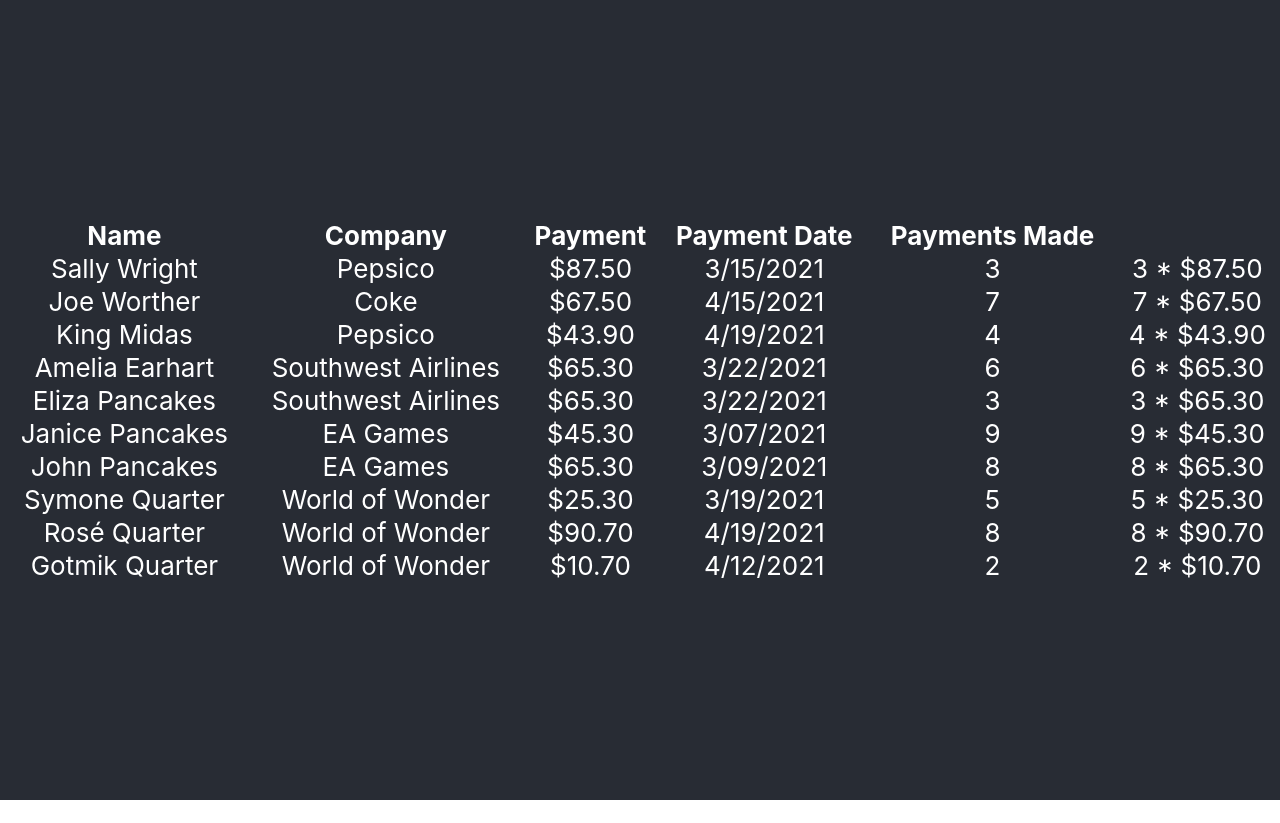
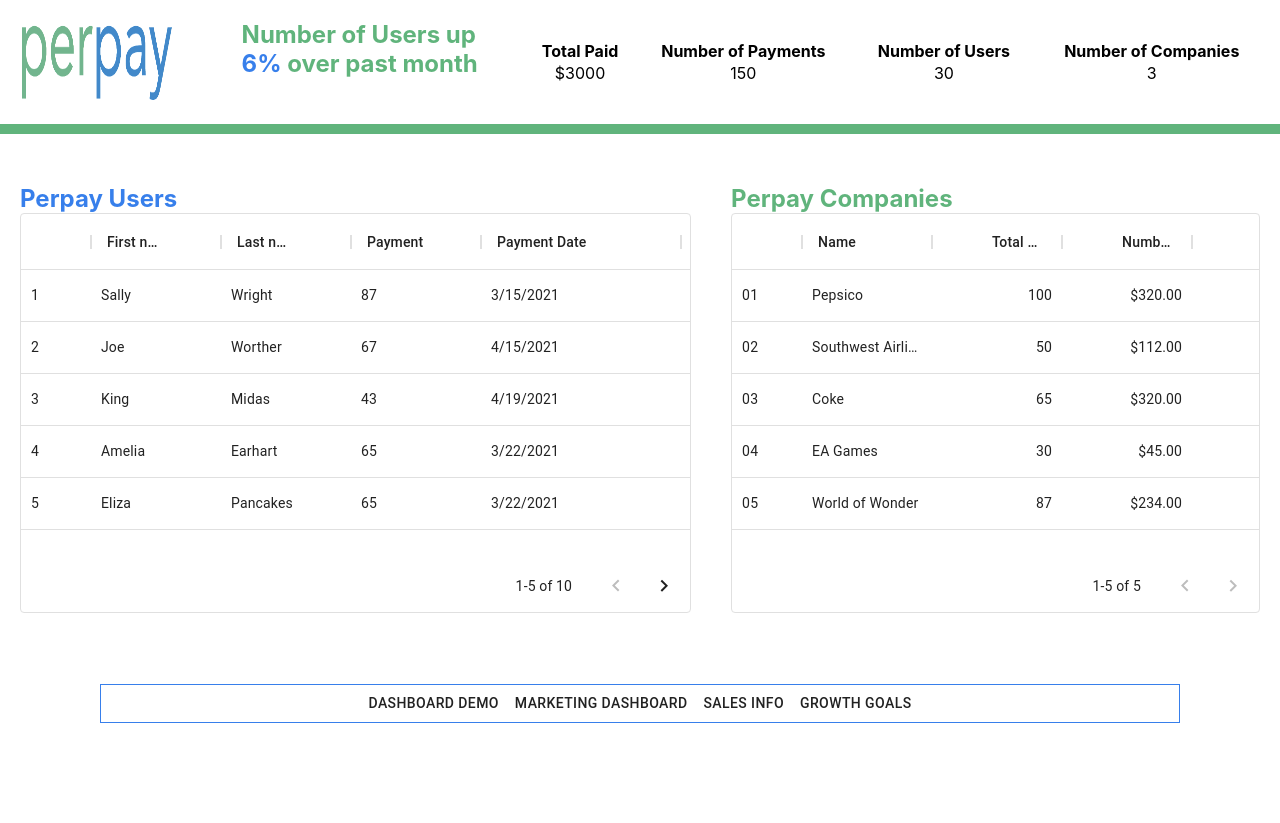
Before and after one commit to sarahp/enterprise-dashboard, a React (Create React App) app: page / in a window 1280 px wide. Before the commit the page ends 800 px from the top, so only its background shows below. Built offline with nearby package versions, Linux system fonts and the light colour scheme.

Commit message:
Getting the datagrid tables working, styling and layout.

```diff
--- a/src/App.css
+++ b/src/App.css
@@ -1,38 +1,71 @@
-.App {
-  text-align: center;
+/* Brand colors
+   Blue #377FEB;
+   Green #60B47C;
+ */
+
+
+header {
+  border-bottom: 10px solid #60B47C;
+  margin-bottom: 50px;
+  display: inline-flex;
 }
 
-.App-logo {
-  height: 40vmin;
-  pointer-events: none;
+img.logo {
+  width: 12%;
+  margin: 20px;
 }
 
-@media (prefers-reduced-motion: no-preference) {
-  .App-logo {
-    animation: App-logo-spin infinite 20s linear;
-  }
+header h2 {
+  margin-left: 3rem;
+  color: #60B47C;
 }
 
-.App-header {
-  background-color: #282c34;
-  min-height: 100vh;
-  display: flex;
-  flex-direction: column;
-  align-items: center;
-  justify-content: center;
-  font-size: calc(10px + 2vmin);
-  color: white;
+header h2 span {
+  color: #377FEB;
 }
 
-.App-link {
-  color: #61dafb;
+/* Styles for Heads Up Display of data*/
+
+.MuiTable-root {
+  text-align: center;
+  margin: 40px 10px;
 }
 
-@keyframes App-logo-spin {
-  from {
-    transform: rotate(0deg);
-  }
-  to {
-    transform: rotate(360deg);
-  }
+
+/* Main Tables Styles */
+
+.main-tables {
+  display: flex;
 }
+
+.main-tables h2 {
+  margin: 0 20px;
+}
+
+.company-table h2 {
+  color: #60B47C;
+}
+
+.company-table .MultiDataGrid-root {
+  border: 2px solid #377FEB;
+}
+
+.customer-table h2 {
+  color: #377FEB;
+}
+
+.MuiTable-root.user-info,
+.MuiTable-root.company-info {
+  border: solid 2px #377FEB;
+}
+
+.MuiDataGrid-root {
+  margin: 0 20px;
+  border: 2px solid #60B47C;
+}
+
+footer {
+  text-align: center;
+  margin: 100px;
+  border: solid 1px #377FEB;
+}
--- a/src/App.js
+++ b/src/App.js
@@ -1,12 +1,58 @@
 import './App.css';
-import CustomerTable from './Table.js';
+import AllTables from './Table.js';
 import React from "react";
+import {Table, TableBody, TableRow, Typography, Link, Button} from "@material-ui/core";
+import Logo from "./images/logo.png";
 
-function App() {
 
-  return (
+const App = () => {
+
+
+    return (
     <div className="App">
-        <CustomerTable />
+        <header>
+            <img className="logo" src={Logo} alt="Logo, green and blue letters spell perpay." />
+            <h2>Number of Users up <span>6%</span> over past month</h2>
+            <Table className="heads-up">
+                <TableBody>
+                    <TableRow>
+                        <th>Total Paid</th>
+                        <th>Number of Payments</th>
+                        <th>Number of Users</th>
+                        <th>Number of Companies</th>
+                    </TableRow>
+                    <TableRow>
+                        <td>$3000</td>
+                        <td>150</td>
+                        <td>30</td>
+                        <td>3</td>
+                    </TableRow>
+                </TableBody>
+            </Table>
+        </header>
+
+
+
+        <AllTables />
+
+        <footer>
+            <Typography className="footer-menu">
+                <Button href="#">
+                    Dashboard Demo
+                </Button>
+                <Button href="#">
+                    Marketing Dashboard
+                </Button>
+                <Button href="#">
+                    Sales Info
+                </Button>
+                <Button href="#">
+                    Growth Goals
+                </Button>
+
+            </Typography>
+        </footer>
+
 
     </div>
   );
--- /dev/null
+++ b/src/CompanyTable.js
@@ -0,0 +1,41 @@
+import * as React from 'react';
+import { DataGrid } from '@material-ui/data-grid';
+import CustomerData from "./data";
+
+
+const currencyFormatter = new Intl.NumberFormat('en-US', {
+    style: 'currency',
+    currency: 'USD',
+});
+
+const usdPrice = {
+    type: 'number',
+    width: 130,
+    valueFormatter: ({ value }) => currencyFormatter.format(Number(value)),
+    cellClassName: 'font-tabular-nums',
+};
+
+
+const columns = [
+    { field: 'id', headerName: 'ID', width: 70 },
+    { field: 'name', headerName: 'Name', width: 130 },
+    { field: 'total_users', headerName: 'Total Users', type: 'number', width: 130},
+    { field: 'number_payments', headerName: 'Number of Payments', type: 'number', width: 200, ...usdPrice},
+];
+
+
+
+export default function CompanyTable() {
+    return (
+        <div className='company-table' style={{ height: 400, width: '80%' }}>
+            <h2>Perpay Companies</h2>
+            <DataGrid
+                // getRowId={(row) => CustomerData.users.map(customer => customer.id)}
+                rows={CustomerData.company.map(company => {
+                    return {id: company.number, name: company.name, total_users: company.total_users, number_payments: company.total_payments}
+                    },
+                    )} columns={columns} autoPageSize={true} />
+
+        </div>
+    );
+}
--- /dev/null
+++ b/src/CustomerTable.js
@@ -0,0 +1,43 @@
+import * as React from 'react';
+import { DataGrid } from '@material-ui/data-grid';
+import CustomerData from "./data";
+
+const currencyFormatter = new Intl.NumberFormat('en-US', {
+    style: 'currency',
+    currency: 'USD',
+});
+
+const usdPrice = {
+    type: 'number',
+    width: 130,
+    valueFormatter: ({ value }) => currencyFormatter.format(Number(value)),
+    cellClassName: 'font-tabular-nums',
+};
+
+
+const columns = [
+    { field: 'id', headerName: 'ID', width: 70 },
+    { field: 'firstName', headerName: 'First name', width: 130 },
+    { field: 'lastName', headerName: 'Last name', width: 130 },
+    { field: 'payment', headerName: 'Payment', type: 'money', width: 130},
+    { field: 'payment_date', headerName: 'Payment Date', type: 'date', width: 200},
+    { field: 'payment_total', headerName: 'Payment Total', type: 'money', width: 200, ...usdPrice}
+];
+
+
+
+export default function CustomerTable() {
+    return (
+        <div className='customer-table' style={{ height: 400, width: '100%' }}>
+            <h2>Perpay Users</h2>
+            <DataGrid
+                // getRowId={(row) => CustomerData.users.map(customer => customer.id)}
+                rows={CustomerData.users.map(customer => {
+                    return {id: customer.id, firstName: customer.firstName, lastName: customer.lastName,
+                        payment: customer.payment.amount, payment_date: customer.payment.payment_date, payment_total: customer.payment.amount * customer.payment.number_made}
+                    },
+                    )} columns={columns} autoPageSize={true} />
+
+        </div>
+    );
+}
--- a/src/Table.js
+++ b/src/Table.js
@@ -1,45 +1,32 @@
 import React from 'react';
 import CustomerData from "./data";
-import Table from "@material-ui/core/Table";
+import {Table, TableRow, TableBody, TableHead} from "@material-ui/core";
+import CustomerTable from "./CustomerTable"
+import CompanyTable from "./CompanyTable";
+
+const AllTables = () => {
+
+    //TODO Total the number of payments, you'll need to wrap it in a function without it affecting the other placements.
+    //TODO setup company calculations to come from the user data and vice versa.
 
 
-const CustomerTable = () => {
 
-    //TODO Create a table showing Company, Users by company, # of payments, $ total, # of users/employees
-    //TODO Add a Filter to the table
-    //TODO add a sort to each column
-    //TODO Total the number of payments, you'll need to wrap it in a function. You also need to figure out how to get the data into a function outside of the table.
+
 
 
     return (
+        <>
+    <main className="main-tables">
+        <CustomerTable />
 
-    <main className="App-header">
-        <Table>
-            <thead>
-            <th>Name</th>
-            <th>Company</th>
-            <th>Payment</th>
-            <th>Payment Date</th>
-            <th>Payments Made</th>
-            </thead>
-        {CustomerData.users.map((customer, index) => (
-            <tbody key={index}>
-            <tr>
-                <td>{customer.firstName} {customer.lastName}</td>
-                <td>{customer.company.name}</td>
-                <td>{customer.payment.amount}</td>
-                <td>{customer.payment.payment_date}</td>
-                <td>{customer.payment.number_made}</td>
-                <td>{customer.payment.number_made} * {customer.payment.amount}</td>
-            </tr>
-            </tbody>
-        ))
-        }
-        </Table>
+        <CompanyTable />
+
 
     </main>
+        </>
+
     );
 
 };
 
-export default CustomerTable;
+export default AllTables;
--- a/src/data.js
+++ b/src/data.js
@@ -1,7 +1,45 @@
 const CustomerData = {
+  "company": [
+    {
+      "number": "01",
+      "name": "Pepsico",
+      "total_users": "100",
+      "total_payments": "320",
+
+    },
+    {
+      "number": "02",
+      "name": "Southwest Airlines",
+      "total_users": "50",
+      "total_payments": "112",
+
+    },
+    {
+      "number": "03",
+      "name": "Coke",
+      "total_users": "65",
+      "total_payments": "320",
+
+    },
+    {
+      "number": "04",
+      "name": "EA Games",
+      "total_users": "30",
+      "total_payments": "45",
+
+    },
+    {
+      "number": "05",
+      "name": "World of Wonder",
+      "total_users": "87",
+      "total_payments": "234",
+
+    },
+
+  ],
   "users": [
     {
-      "id": "38591",
+      "id": "1",
       "firstName": "Sally",
       "lastName": "Wright",
       "email": "sw@nowhere.ic.kp",
@@ -10,13 +48,13 @@
         "name": "Pepsico"
       },
       "payment": {
-        "amount": "$87.50",
+        "amount": "87",
         "payment_date": "3/15/2021",
         "number_made" : "3"
       },
     },
     {
-      "id": "23407",
+      "id": "2",
       "firstName": "Joe",
       "lastName": "Worther",
       "email": "jw@example.com",
@@ -25,13 +63,13 @@
         "name": "Coke"
       },
       "payment": {
-        "amount": "$67.50",
+        "amount": "67",
         "payment_date": "4/15/2021",
         "number_made" : "7"
       },
     },
     {
-      "id": "55930",
+      "id": "3",
       "firstName": "King",
       "lastName": "Midas",
       "email": "golden@example.com",
@@ -40,13 +78,13 @@
         "name": "Pepsico"
       },
       "payment": {
-        "amount": "$43.90",
+        "amount": "43",
         "payment_date": "4/19/2021",
         "number_made" : "4"
       },
     },
     {
-      "id": "69498",
+      "id": "4",
       "firstName": "Amelia",
       "lastName": "Earhart",
       "email": "daredevil@example.com",
@@ -55,13 +93,13 @@
         "name": "Southwest Airlines"
       },
       "payment": {
-        "amount": "$65.30",
+        "amount": "65",
         "payment_date": "3/22/2021",
         "number_made" : "6"
       },
     },
     {
-      "id": "94139",
+      "id": "5",
       "firstName": "Eliza",
       "lastName": "Pancakes",
       "email": "sims4life@example.com",
@@ -70,13 +108,13 @@
         "name": "Southwest Airlines"
       },
       "payment": {
-        "amount": "$65.30",
+        "amount": "65",
         "payment_date": "3/22/2021",
         "number_made" : "3"
       },
     },
     {
-      "id": "64190",
+      "id": "6",
       "firstName": "Janice",
       "lastName": "Pancakes",
       "email": "sims4EVa@example.com",
@@ -85,13 +123,13 @@
         "name": "EA Games"
       },
       "payment": {
-        "amount": "$45.30",
+        "amount": "45",
         "payment_date": "3/07/2021",
         "number_made" : "9"
       },
     },
     {
-      "id": "79039",
+      "id": "7",
       "firstName": "John",
       "lastName": "Pancakes",
       "email": "sims@example.com",
@@ -100,13 +138,13 @@
         "name": "EA Games"
       },
       "payment": {
-        "amount": "$65.30",
+        "amount": "65",
         "payment_date": "3/09/2021",
         "number_made" : "8"
       },
     },
     {
-      "id": "48971",
+      "id": "8",
       "firstName": "Symone",
       "lastName": "Quarter",
       "email": "finale@example.com",
@@ -115,13 +153,13 @@
         "name": "World of Wonder"
       },
       "payment": {
-        "amount": "$25.30",
+        "amount": "25",
         "payment_date": "3/19/2021",
         "number_made" : "5"
       },
     },
     {
-      "id": "60393",
+      "id": "9",
       "firstName": "Rosé",
       "lastName": "Quarter",
       "email": "finale2@example.com",
@@ -130,13 +168,13 @@
         "name": "World of Wonder"
       },
       "payment": {
-        "amount": "$90.70",
+        "amount": "90",
         "payment_date": "4/19/2021",
         "number_made" : "8"
       },
     },
     {
-      "id": "85643",
+      "id": "10",
       "firstName": "Gotmik",
       "lastName": "Quarter",
       "email": "finale3@example.com",
@@ -145,7 +183,7 @@
         "name": "World of Wonder"
       },
       "payment": {
-        "amount": "$10.70",
+        "amount": "10",
         "payment_date": "4/12/2021",
         "number_made" : "2"
       },
```
Also changed, not shown: package.json (+5 -3 lines), src/images/logo.png (added), 1 other file (tests, documents, lock files or other folders).
